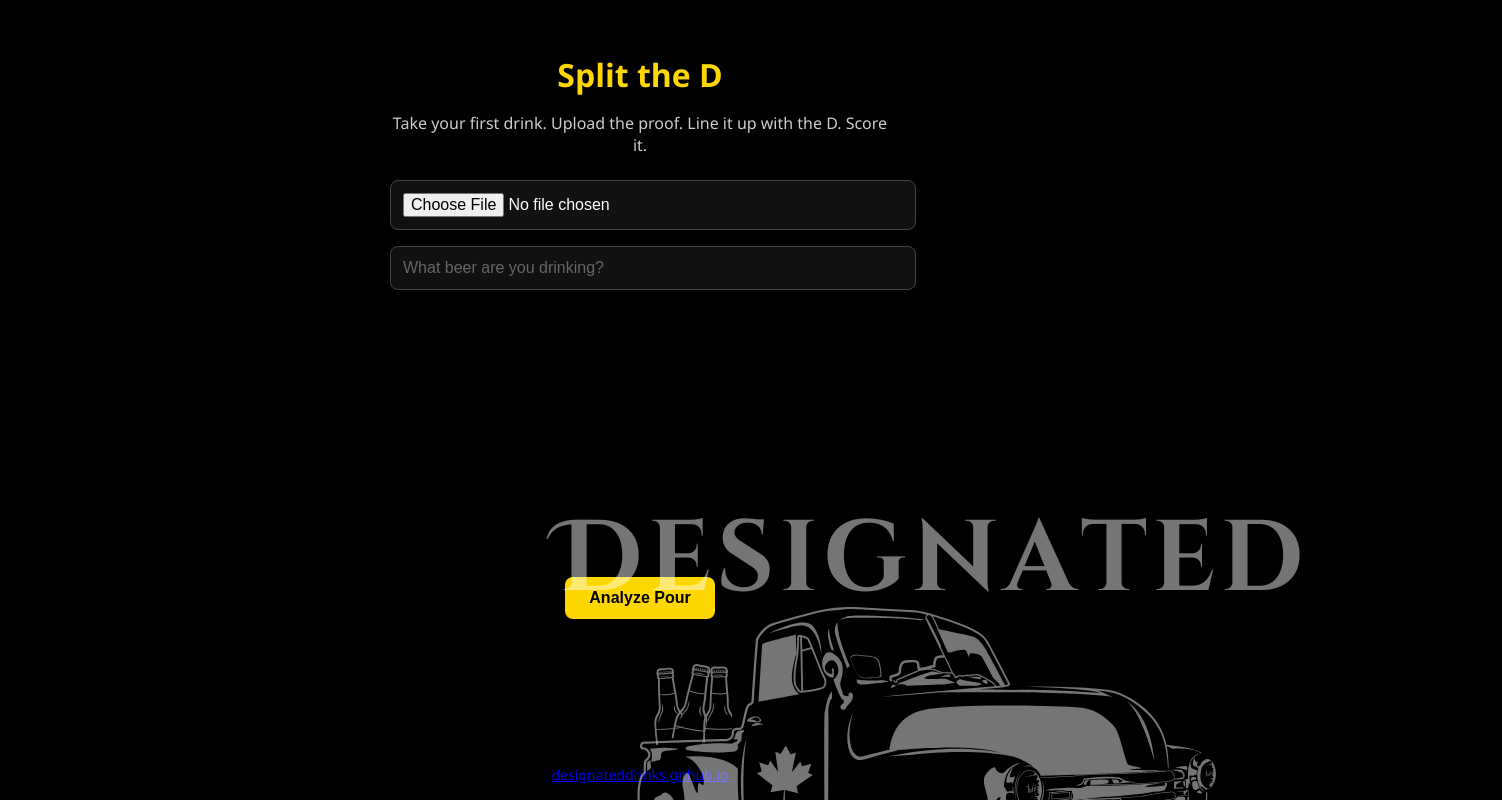
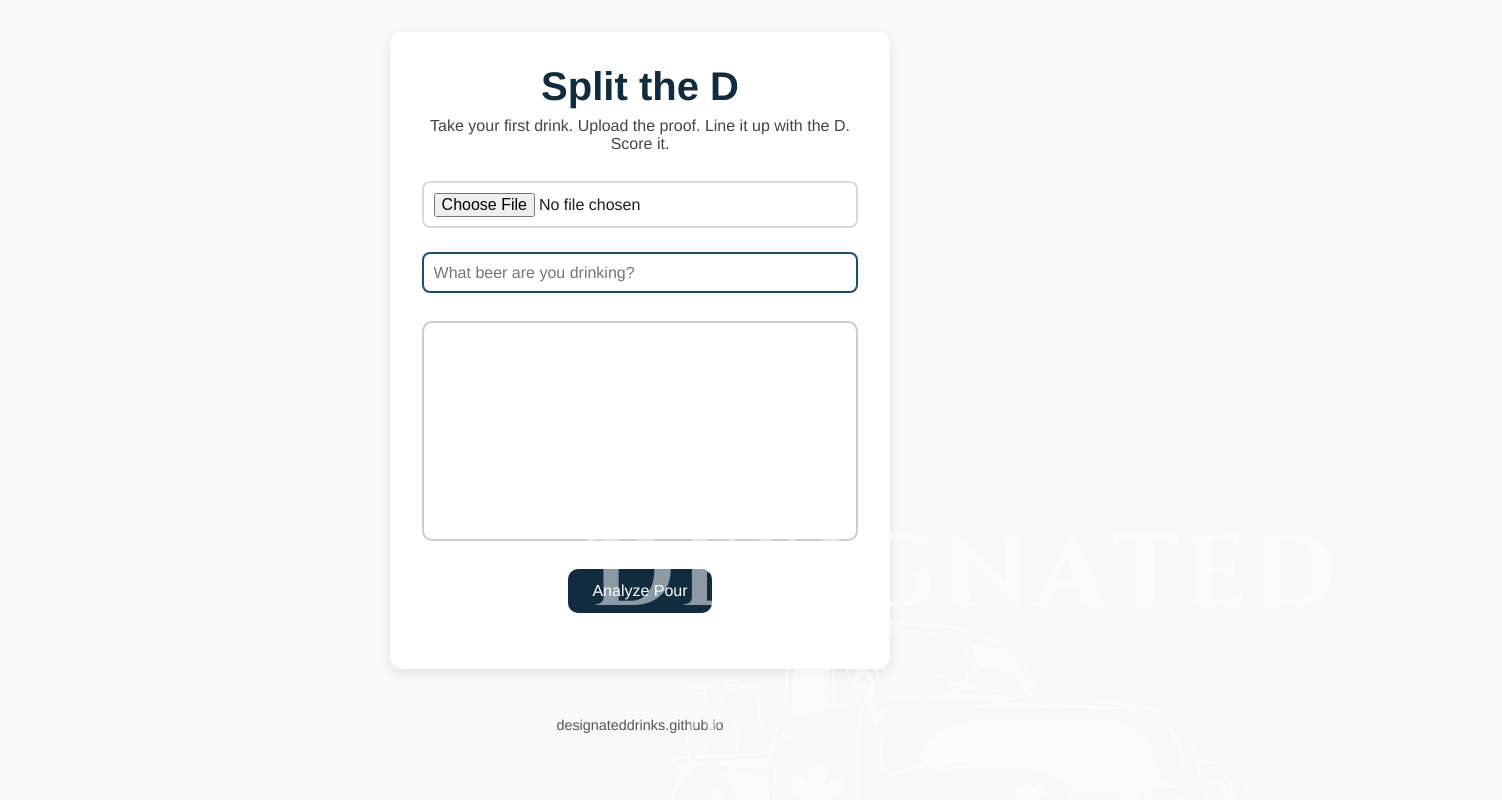
Before and after one commit to DesignatedDrinks/-split-the-d-app, a plain HTML site: page index.html in a window 1280 px wide. Shown: the top 800 px of the page, 1502 px wide, since content can reach past the window. Drawn offline with Linux system fonts and the light colour scheme.

Commit message:
Update style.css

```diff
--- a/style.css
+++ b/style.css
@@ -1,102 +1,116 @@
-body {
+/* Reset and Base */
+* {
   margin: 0;
   padding: 0;
-  font-family: 'Segoe UI', Tahoma, Geneva, Verdana, sans-serif;
-  background-color: #000;
-  color: #fff;
-  display: flex;
-  flex-direction: column;
-  min-height: 100vh;
+  box-sizing: border-box;
+  font-family: 'Helvetica Neue', sans-serif;
 }
 
-.container {
+body {
+  background-color: #f9f9f9;
+  color: #1b1b1b;
+  text-align: center;
   padding: 2rem 1rem;
-  max-width: 500px;
-  margin: 0 auto;
-  text-align: center;
+  font-size: 16px;
 }
 
+/* Header */
 h1 {
-  font-size: 2rem;
-  color: #FFD700; /* Yellow Title */
+  font-size: 2.5rem;
   margin-bottom: 0.5rem;
+  color: #122c3f; /* Navy from your brand */
 }
 
 p {
-  color: #ccc;
-  font-size: 1rem;
-  margin-bottom: 1.5rem;
+  margin-bottom: 1rem;
+  color: #444;
 }
 
+/* Container */
+.container {
+  max-width: 500px;
+  margin: auto;
+  background: #ffffff;
+  border-radius: 12px;
+  box-shadow: 0 4px 12px rgba(0,0,0,0.1);
+  padding: 2rem;
+}
+
+/* Inputs */
 input[type="file"],
 input[type="text"] {
-  display: block;
-  margin: 0.5rem auto 1rem;
-  padding: 0.75rem;
+  margin: 0.75rem 0;
+  padding: 0.6rem;
   width: 100%;
-  max-width: 100%;
+  font-size: 1rem;
   border-radius: 8px;
-  border: 1px solid #444;
-  background-color: #111;
-  color: #fff;
-  font-size: 1rem;
+  border: 2px solid #d9d9d9;
 }
 
-input[type="text"]::placeholder {
-  color: #666;
+input[type="text"] {
+  border-color: #1b4f72; /* Accent blue */
 }
 
+/* Image canvas */
 .image-wrapper {
   position: relative;
-  margin-bottom: 1rem;
+  margin-top: 1rem;
 }
 
-#imageCanvas {
+canvas#imageCanvas {
+  max-width: 100%;
   width: 100%;
-  border-radius: 8px;
+  border-radius: 10px;
+  border: 2px solid #ccc;
 }
 
-#overlay {
+img#overlay {
   position: absolute;
   top: 0;
   left: 0;
-  opacity: 0.75;
   pointer-events: none;
-  border-radius: 8px;
+  opacity: 0.85;
 }
 
+/* Instructions */
+#tap-instruction p {
+  margin-top: 1rem;
+  font-weight: bold;
+  color: #c94f4f;
+}
+
+/* Buttons */
 button {
-  background-color: #FFD700; /* Yellow CTA */
-  color: #000;
-  font-weight: bold;
-  padding: 0.75rem 1.5rem;
+  background-color: #122c3f;
+  color: white;
+  padding: 0.8rem 1.5rem;
+  margin-top: 1.5rem;
   border: none;
-  border-radius: 8px;
+  border-radius: 10px;
+  font-size: 1rem;
   cursor: pointer;
-  font-size: 1rem;
-  transition: background-color 0.2s ease-in-out;
+  transition: background 0.2s ease;
 }
 
 button:hover {
-  background-color: #ffc107;
+  background-color: #1b4f72;
 }
 
+/* Results */
 #result {
-  margin-top: 1.25rem;
-  font-size: 1.1rem;
-  font-weight: bold;
-  color: #FFD700;
+  margin-top: 1.5rem;
+  font-size: 1.2rem;
+  font-weight: 600;
 }
 
-#tap-instruction p {
-  color: #fff;
-  margin-bottom: 0.5rem;
+/* Footer */
+footer {
+  margin-top: 3rem;
+  font-size: 0.9rem;
+  color: #aaa;
 }
 
-footer {
-  margin-top: auto;
-  padding: 1rem;
-  text-align: center;
-  font-size: 0.875rem;
-  color: #777;
+footer a {
+  text-decoration: none;
+  color: #555;
 }
```
